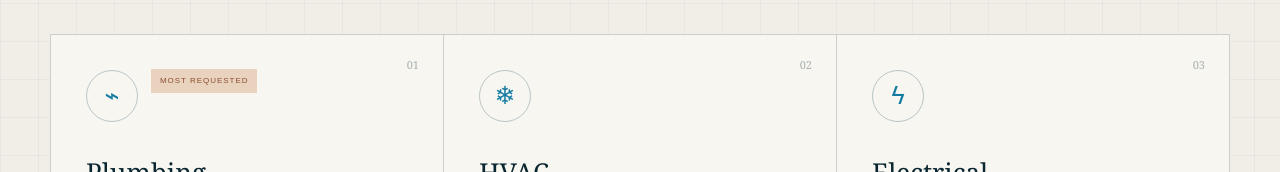
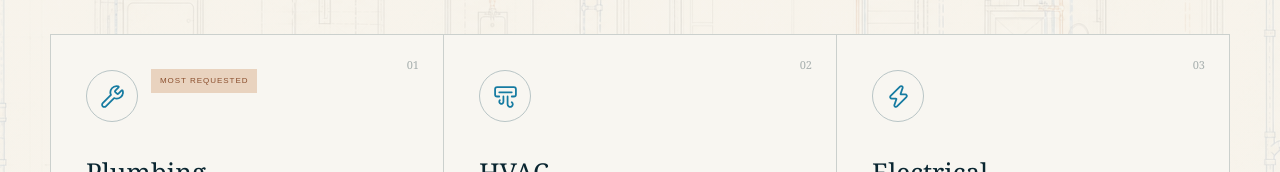
Before and after one commit to pedrovija1989-code/silver-state-home-services, a Next.js app: page / in a window 1280 px wide. Shown: the part 1177-1349 px from the top of the page. Built offline with nearby package versions, Linux system fonts and the light colour scheme.

Commit message:
Add plumbing blueprint and professional service icons

```diff
--- a/app/page.tsx
+++ b/app/page.tsx
@@ -1,15 +1,16 @@
 'use client';
 import dynamic from 'next/dynamic';
 import { useState } from 'react';
+import { AirVent, Flame, Siren, Waves, Wrench, Zap } from 'lucide-react';
 const HouseScene = dynamic(() => import('./house-scene'), { ssr: false });
 
 const services = [
-  { icon:'⌁', name:'Plumbing', text:'Repairs, repipes, fixtures and complete plumbing care.', tag:'Most requested' },
-  { icon:'❄', name:'HVAC', text:'Cooling, heating, maintenance and energy-smart installations.' },
-  { icon:'ϟ', name:'Electrical', text:'Safe repairs, panels, outlets and expert troubleshooting.' },
-  { icon:'◉', name:'Water Heaters', text:'Reliable hot water repair, replacement and installation.' },
-  { icon:'↯', name:'Drain Cleaning', text:'Fast, clean solutions for stubborn clogs and slow drains.' },
-  { icon:'24', name:'Emergency Service', text:'Urgent help when your home simply cannot wait.' },
+  { icon:Wrench, name:'Plumbing', text:'Repairs, repipes, fixtures and complete plumbing care.', tag:'Most requested' },
+  { icon:AirVent, name:'HVAC', text:'Cooling, heating, maintenance and energy-smart installations.' },
+  { icon:Zap, name:'Electrical', text:'Safe repairs, panels, outlets and expert troubleshooting.' },
+  { icon:Flame, name:'Water Heaters', text:'Reliable hot water repair, replacement and installation.' },
+  { icon:Waves, name:'Drain Cleaning', text:'Fast, clean solutions for stubborn clogs and slow drains.' },
+  { icon:Siren, name:'Emergency Service', text:'Urgent help when your home simply cannot wait.' },
 ];
 const issues: Record<string,{service:string,detail:string}> = {
   'Leaking pipe':{service:'Plumbing Repair',detail:'A fast inspection can prevent water damage and costly repairs.'},
@@ -27,7 +28,7 @@ export default function Home() {
       <div className="hero-grid shell"><div className="hero-copy"><div className="eyebrow"><span/> LAS VEGAS&apos; TRUSTED HOME EXPERTS</div><h1>Your home runs better with the <em>right team.</em></h1><p>Professional plumbing, HVAC and electrical solutions from local technicians who treat your home like their own.</p><div className="hero-actions"><a className="button" href="#book">Book Service <span>→</span></a><a className="text-button" href="tel:+17025550147"><i>●</i> Call (702) 555-0147</a></div><div className="trust-row"><span>✓ Licensed &amp; Insured</span><span>✓ Same-Day Service</span><span>✓ Upfront Pricing</span></div></div><div className="scene-wrap"><HouseScene/><div className="scene-instruction"><span className="cursor-icon">↖</span><div><b>EXPLORE YOUR HOME</b><small>Move your cursor over the house</small></div></div></div></div><div className="hero-glow"/>
     </section>
 
-    <section className="blueprint" id="services"><div className="pipe-line pipe-a"/><div className="pipe-line pipe-b"/><div className="shell section-head"><div><div className="eyebrow dark"><span/> COMPLETE HOME CARE</div><h2>Everything your home needs.<br/><em>One trusted team.</em></h2></div><p>From the pipes behind your walls to the air moving through every room, our local experts keep the systems you depend on working beautifully.</p></div><div className="services-grid shell">{services.map((s,i)=><article className="service-card" key={s.name}><span className="service-number">0{i+1}</span><span className="service-icon">{s.icon}</span>{s.tag&&<small>{s.tag}</small>}<h3>{s.name}</h3><p>{s.text}</p><a href="#book">Explore service <b>→</b></a></article>)}</div></section>
+    <section className="blueprint" id="services"><div className="pipe-line pipe-a"/><div className="pipe-line pipe-b"/><div className="shell section-head"><div><div className="eyebrow dark"><span/> COMPLETE HOME CARE</div><h2>Everything your home needs.<br/><em>One trusted team.</em></h2></div><p>From the pipes behind your walls to the air moving through every room, our local experts keep the systems you depend on working beautifully.</p></div><div className="services-grid shell">{services.map((s,i)=><article className="service-card" key={s.name}><span className="service-number">0{i+1}</span><span className="service-icon"><s.icon size={25} strokeWidth={1.7}/></span>{s.tag&&<small>{s.tag}</small>}<h3>{s.name}</h3><p>{s.text}</p><a href="#book">Explore service <b>→</b></a></article>)}</div></section>
 
     <section className="emergency"><div className="shell emergency-inner"><div className="emergency-mark">24<span>/7</span></div><div><div className="eyebrow"><span/> WHEN MINUTES MATTER</div><h2>Home emergency?<br/><em>We&apos;re ready.</em></h2><p>Water leak, AC failure or electrical concern? Our Las Vegas team is standing by to restore comfort and peace of mind.</p></div><a className="button light" href="tel:+17025550147">Call now <span>→</span></a></div></section>
 
--- a/package.json
+++ b/package.json
@@ -14,6 +14,7 @@
   "dependencies": {
     "@react-three/drei": "^10.7.8",
     "@react-three/fiber": "^9.7.0",
+    "lucide-react": "^1.34.0",
     "next": "16.2.6",
     "react": "19.2.6",
     "react-dom": "19.2.6",
```
Also changed, not shown: app/globals.css, public/plumbing-blueprint.png (added), 1 other file (tests, documents, lock files or other folders).
